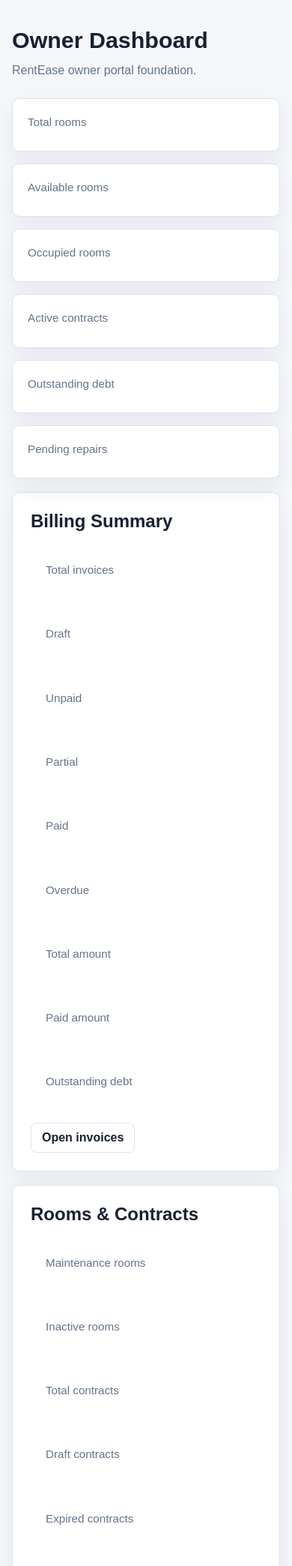
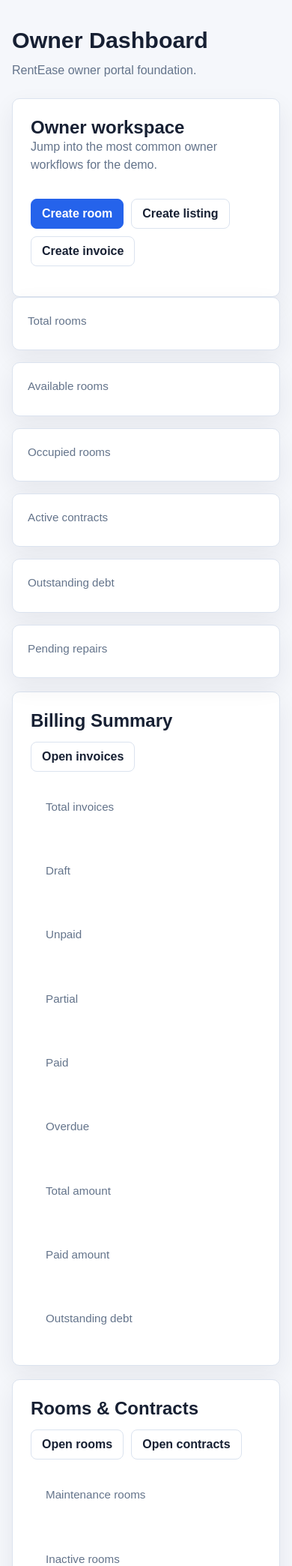
Before and after one commit to HoangNam2464/rentease-smart-hostel-management, a Django app: template hostello_backend/templates/portal/owner_dashboard.html in a window 390 px wide. Shown: the part 167-2255 px from the top of the page at 75% size. Run offline with Django 5.2, Linux system fonts and the light colour scheme; the template is opened without the code that fills it, so the values that code supplies are empty.

Commit message:
Polish owner portal layout dashboard

```diff
--- a/hostello_backend/templates/portal/base.html
+++ b/hostello_backend/templates/portal/base.html
@@ -265,6 +305,49 @@
             gap: 16px;
         }
 
+        .dashboard-section {
+            margin-top: 18px;
+        }
+
+        .section-heading {
+            display: flex;
+            align-items: center;
+            justify-content: space-between;
+            gap: 14px;
+            flex-wrap: wrap;
+            margin-bottom: 16px;
+        }
+
+        .section-heading h2 {
+            margin: 0;
+        }
+
+        .section-actions {
+            display: flex;
+            gap: 10px;
+            flex-wrap: wrap;
+        }
+
+        .recent-list {
+            display: grid;
+            gap: 12px;
+        }
+
+        .recent-item {
+            padding-bottom: 12px;
+            border-bottom: 1px solid var(--border);
+        }
+
+        .recent-item:last-child {
+            padding-bottom: 0;
+            border-bottom: 0;
+        }
+
+        .recent-meta {
+            color: var(--muted);
+            line-height: 1.5;
+        }
+
         .metric {
             padding: 20px;
         }
@@ -348,6 +436,11 @@
             .listing-grid,
             .details-grid {
                 grid-template-columns: 1fr;
+            }
+
+            .section-heading {
+                align-items: flex-start;
+                flex-direction: column;
             }
         }
     </style>
@@ -393,6 +467,37 @@
                 {% endif %}
             </nav>
         </div>
+        {% if request.user.is_authenticated %}
+            {% if request.user.is_owner or request.user.is_staff or request.user.is_superuser or request.user.is_rentease_admin %}
+                <nav class="role-nav" aria-label="Owner navigation">
+                    <div class="role-nav-inner">
+                        <span class="role-label">Owner</span>
+                        <a href="/owner/dashboard/">Dashboard</a>
+                        <a href="/owner/rooms/">Rooms</a>
+                        <a href="/owner/tenants/">Tenants</a>
+                        <a href="/owner/contracts/">Contracts</a>
+                        <a href="/owner/invoices/">Invoices</a>
+                        <a href="/owner/repairs/">Repairs</a>
+                        <a href="/owner/listings/">Listings</a>
+                        <a href="/owner/viewing-registrations/">Viewings</a>
+                    </div>
+                </nav>
+            {% endif %}
+            {% if request.user.is_tenant or request.user.is_staff or request.user.is_superuser or request.user.is_rentease_admin %}
+                <nav class="role-nav" aria-label="Tenant navigation">
+                    <div class="role-nav-inner">
+                        <span class="role-label">Tenant</span>
+                        <a href="/tenant/dashboard/">Dashboard</a>
+                        <a href="/tenant/profile/">Profile</a>
+                        <a href="/tenant/contracts/">Contracts</a>
+                        <a href="/tenant/invoices/">Invoices</a>
+                        <a href="/tenant/payments/">Payments</a>
+                        <a href="/tenant/repairs/">Repairs</a>
+                        <a href="/tenant/notifications/">Notifications</a>
+                    </div>
+                </nav>
+            {% endif %}
+        {% endif %}
     </header>
 
     <main class="container">
--- a/hostello_backend/templates/portal/owner_dashboard.html
+++ b/hostello_backend/templates/portal/owner_dashboard.html
@@ -15,6 +15,22 @@
 {% if missing_profile %}
     <div class="alert warning">{{ message }}</div>
 {% else %}
+    <section class="card">
+        <div class="card-body">
+            <div class="section-heading">
+                <div>
+                    <h2>Owner workspace</h2>
+                    <p class="help-text">Jump into the most common owner workflows for the demo.</p>
+                </div>
+                <div class="section-actions">
+                    <a class="button primary" href="/owner/rooms/new/">Create room</a>
+                    <a class="button" href="/owner/listings/new/">Create listing</a>
+                    <a class="button" href="/owner/invoices/new/">Create invoice</a>
+                </div>
+            </div>
+        </div>
+    </section>
+
     <section class="grid">
         <article class="card metric">
             <span>Total rooms</span>
@@ -42,9 +58,14 @@
         </article>
     </section>
 
-    <section class="card" style="margin-top: 18px;">
+    <section class="card dashboard-section">
         <div class="card-body">
-            <h2 style="margin-top: 0;">Billing Summary</h2>
+            <div class="section-heading">
+                <h2>Billing Summary</h2>
+                <div class="section-actions">
+                    <a class="button" href="/owner/invoices/">Open invoices</a>
+                </div>
+            </div>
             <div class="grid">
                 <article class="metric">
                     <span>Total invoices</span>
@@ -83,15 +104,18 @@
                     <strong>{{ metrics.outstanding_debt }}</strong>
                 </article>
             </div>
-            <p style="margin-bottom: 0;">
-                <a class="button" href="/owner/invoices/">Open invoices</a>
-            </p>
         </div>
     </section>
 
-    <section class="card" style="margin-top: 18px;">
+    <section class="card dashboard-section">
         <div class="card-body">
-            <h2 style="margin-top: 0;">Rooms &amp; Contracts</h2>
+            <div class="section-heading">
+                <h2>Rooms &amp; Contracts</h2>
+                <div class="section-actions">
+                    <a class="button" href="/owner/rooms/">Open rooms</a>
+                    <a class="button" href="/owner/contracts/">Open contracts</a>
+                </div>
+            </div>
             <div class="grid">
                 <article class="metric">
                     <span>Maintenance rooms</span>
@@ -122,16 +146,17 @@
                     <strong>{{ metrics.contracts_ending_soon }}</strong>
                 </article>
             </div>
-            <p style="margin-bottom: 0;">
-                <a class="button" href="/owner/rooms/">Open rooms</a>
-                <a class="button" href="/owner/contracts/">Open contracts</a>
-            </p>
         </div>
     </section>
 
-    <section class="card" style="margin-top: 18px;">
+    <section class="card dashboard-section">
         <div class="card-body">
-            <h2 style="margin-top: 0;">Repairs</h2>
+            <div class="section-heading">
+                <h2>Repairs</h2>
+                <div class="section-actions">
+                    <a class="button" href="/owner/repairs/">Open repairs</a>
+                </div>
+            </div>
             <div class="grid">
                 <article class="metric">
                     <span>Pending</span>
@@ -150,15 +175,18 @@
                     <strong>{{ metrics.cancelled_repairs }}</strong>
                 </article>
             </div>
-            <p style="margin-bottom: 0;">
-                <a class="button" href="/owner/repairs/">Open repairs</a>
-            </p>
         </div>
     </section>
 
-    <section class="card" style="margin-top: 18px;">
+    <section class="card dashboard-section">
         <div class="card-body">
-            <h2 style="margin-top: 0;">Listings &amp; Viewings</h2>
+            <div class="section-heading">
+                <h2>Listings &amp; Viewings</h2>
+                <div class="section-actions">
+                    <a class="button" href="/owner/listings/">Open listings</a>
+                    <a class="button" href="/owner/viewing-registrations/">Open viewings</a>
+                </div>
+            </div>
             <div class="grid">
                 <article class="metric">
                     <span>Published listings</span>
@@ -185,22 +213,18 @@
                     <strong>{{ metrics.no_show_viewing_registrations }}</strong>
                 </article>
             </div>
-            <p style="margin-bottom: 0;">
-                <a class="button" href="/owner/listings/">Open listings</a>
-                <a class="button" href="/owner/viewing-registrations/">Open viewings</a>
-            </p>
         </div>
     </section>
 
-    <section class="card" style="margin-top: 18px;">
+    <section class="card dashboard-section">
         <div class="card-body">
-            <h2 style="margin-top: 0;">Recent Payments</h2>
+            <h2>Recent Payments</h2>
             {% if recent.payments %}
-                <div style="display: grid; gap: 12px;">
+                <div class="recent-list">
                     {% for payment in recent.payments %}
-                        <article>
+                        <article class="recent-item">
                             <strong>{{ payment.amount }}</strong>
-                            <div style="color: var(--muted); line-height: 1.5;">
+                            <div class="recent-meta">
                                 {{ payment.get_method_display }} for {{ payment.invoice.invoice_code|default:payment.invoice.pk }}
                                 on {{ payment.paid_at }}
                                 {% if payment.transaction_code %} - {{ payment.transaction_code }}{% endif %}
@@ -214,17 +238,17 @@
         </div>
     </section>
 
-    <section class="card" style="margin-top: 18px;">
+    <section class="card dashboard-section">
         <div class="card-body">
-            <h2 style="margin-top: 0;">Recent Invoices</h2>
+            <h2>Recent Invoices</h2>
             {% if recent.invoices %}
-                <div style="display: grid; gap: 12px;">
+                <div class="recent-list">
                     {% for invoice in recent.invoices %}
-                        <article>
+                        <article class="recent-item">
                             <strong>
                                 <a href="{% url 'portal:owner_invoice_detail' invoice.pk %}">{{ invoice.invoice_code|default:invoice.pk }}</a>
                             </strong>
-                            <div style="color: var(--muted); line-height: 1.5;">
+                            <div class="recent-meta">
                                 {{ invoice.contract.room.room_code }} - {{ invoice.month }}/{{ invoice.year }} -
                                 {{ invoice.get_status_display }} - remaining {{ invoice.remaining_amount }}
                             </div>
@@ -237,17 +261,17 @@
         </div>
     </section>
 
-    <section class="card" style="margin-top: 18px;">
+    <section class="card dashboard-section">
         <div class="card-body">
-            <h2 style="margin-top: 0;">Upcoming Contract Endings</h2>
+            <h2>Upcoming Contract Endings</h2>
             {% if recent.upcoming_contracts %}
-                <div style="display: grid; gap: 12px;">
+                <div class="recent-list">
                     {% for contract in recent.upcoming_contracts %}
-                        <article>
+                        <article class="recent-item">
                             <strong>
                                 <a href="{% url 'portal:owner_contract_detail' contract.pk %}">{{ contract.contract_code }}</a>
                             </strong>
-                            <div style="color: var(--muted); line-height: 1.5;">
+                            <div class="recent-meta">
                                 {{ contract.room.room_code }} - {{ contract.tenant.full_name }} - ends {{ contract.end_date }}
                             </div>
                         </article>
@@ -259,17 +283,17 @@
         </div>
     </section>
 
-    <section class="card" style="margin-top: 18px;">
+    <section class="card dashboard-section">
         <div class="card-body">
-            <h2 style="margin-top: 0;">Pending Repairs</h2>
+            <h2>Pending Repairs</h2>
             {% if recent.pending_repairs %}
-                <div style="display: grid; gap: 12px;">
+                <div class="recent-list">
                     {% for repair in recent.pending_repairs %}
-                        <article>
+                        <article class="recent-item">
                             <strong>
                                 <a href="{% url 'portal:owner_repair_detail' repair.pk %}">{{ repair.title }}</a>
                             </strong>
-                            <div style="color: var(--muted); line-height: 1.5;">
+                            <div class="recent-meta">
                                 {{ repair.room.room_code }} - {{ repair.get_priority_display }} - requested {{ repair.requested_at }}
                             </div>
                         </article>
@@ -281,17 +305,17 @@
         </div>
     </section>
 
-    <section class="card" style="margin-top: 18px;">
+    <section class="card dashboard-section">
         <div class="card-body">
-            <h2 style="margin-top: 0;">Pending Viewing Registrations</h2>
+            <h2>Pending Viewing Registrations</h2>
             {% if recent.pending_viewings %}
-                <div style="display: grid; gap: 12px;">
+                <div class="recent-list">
                     {% for registration in recent.pending_viewings %}
-                        <article>
+                        <article class="recent-item">
                             <strong>
                                 <a href="{% url 'portal:owner_viewing_registration_detail' registration.pk %}">{{ registration.full_name }}</a>
                             </strong>
-                            <div style="color: var(--muted); line-height: 1.5;">
+                            <div class="recent-meta">
                                 {{ registration.listing.title }} - preferred {{ registration.preferred_date }}
                                 {% if registration.preferred_time %} at {{ registration.preferred_time }}{% endif %}
                             </div>
```
Also changed, not shown: other parts of hostello_backend/templates/portal/base.html (+45 -19 lines), docs/agent/AUTONOMOUS_WORK_LOG.md (+9 -4 lines), docs/agent/NEXT_ACTION.md (+16 -8 lines), docs/agent/PHASE_15B2_OWNER_LAYOUT_DASHBOARD_POLISH.md (added, +72 -0 lines), docs/agent/RENTEASE_CURRENT_STATE.md (+14 -2 lines), docs/spqm/QUALITY_METRICS.md (+2 -2 lines), docs/spqm/RELEASE_CHECKLIST.md (+2 -2 lines).
